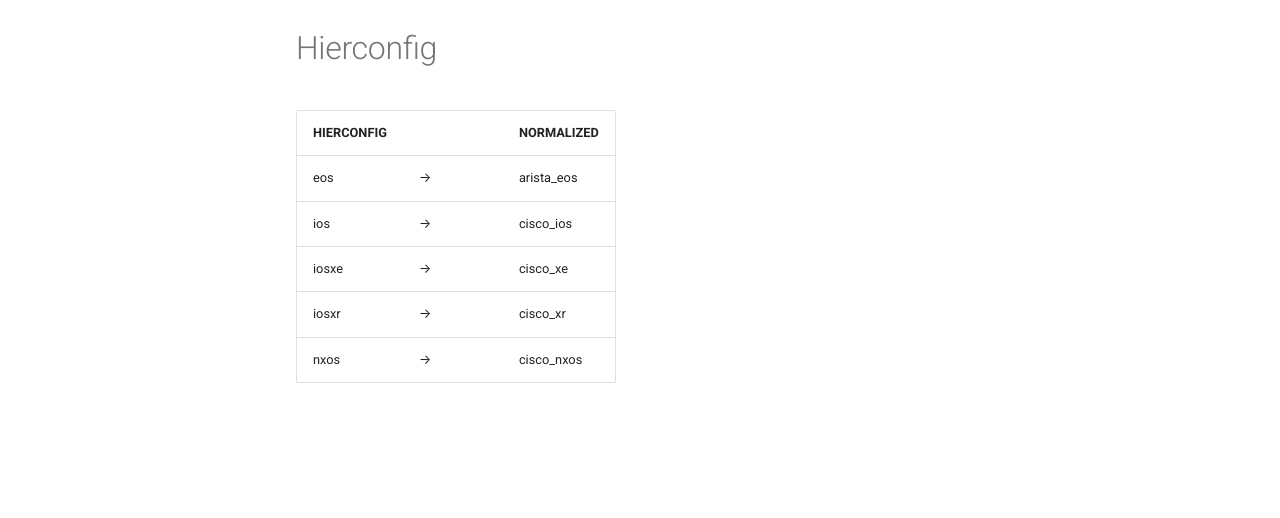
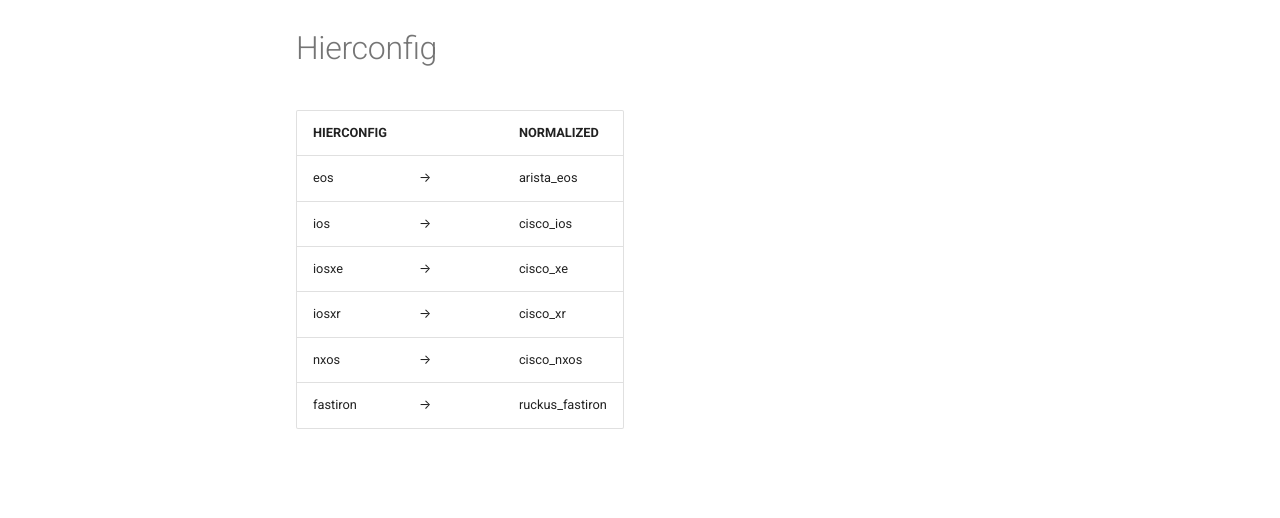
Before and after one commit to networktocode/netutils, an MkDocs documentation site: the page built from docs/user/lib_mapper/hierconfig.md, in a window 1280 px wide. Shown: the part 134-652 px from the top of the page. Built offline with MkDocs 1.6.1 and Material for MkDocs 9.7.7, drawn with Linux system fonts in a browser that asks for light colours; comment, search, counter and statistics services are not loaded.

Commit message:
Update hierconfig.md

```diff
--- a/docs/user/lib_mapper/hierconfig.md
+++ b/docs/user/lib_mapper/hierconfig.md
@@ -5,3 +5,4 @@
 | iosxe | → | cisco_xe |
 | iosxr | → | cisco_xr |
 | nxos | → | cisco_nxos |
+| fastiron | → | ruckus_fastiron |
```
